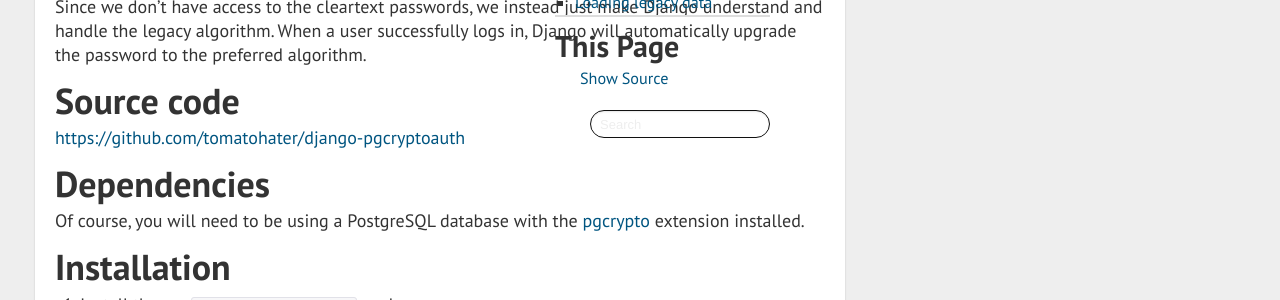
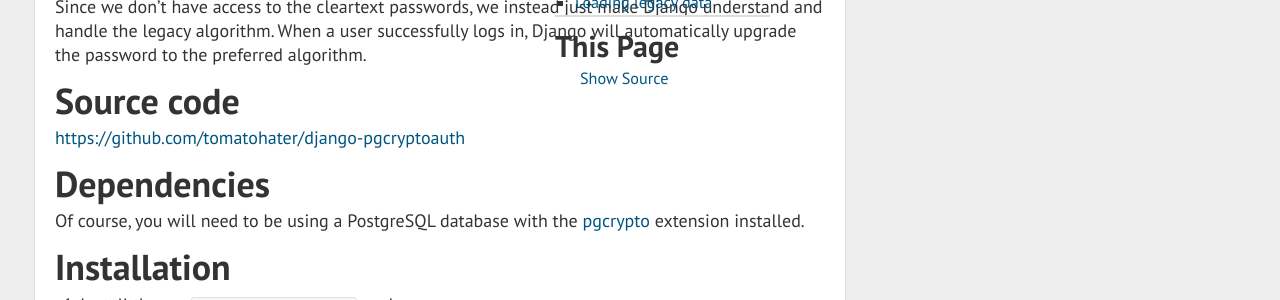
Before and after one commit to tomatohater/django-pgcryptoauth, a Sphinx documentation site: the page built from docs/index.rst, in a window 1280 px wide. Shown: the part 247-547 px from the top of the page. Built offline with Sphinx 7.4.7, drawn with Linux system fonts in a browser that asks for light colours; some web fonts are replaced.

Commit message:
Updated docs menu.

```diff
--- a/docs/conf.py
+++ b/docs/conf.py
@@ -30,7 +30,7 @@ import sys, os
 extensions = []
 
 # Add any paths that contain templates here, relative to this directory.
-templates_path = ['_templates']
+#templates_path = ['_templates']
 
 # The suffix of source filenames.
 source_suffix = '.rst'
@@ -104,8 +104,6 @@ html_theme_options = {
 	'show_okfn_logo': False,
 }
 
-
-
 # Theme options are theme-specific and customize the look and feel of a theme
 # further.  For a list of options available for each theme, see the
 # documentation.
@@ -133,7 +131,7 @@ html_theme_options = {
 # Add any paths that contain custom static files (such as style sheets) here,
 # relative to this directory. They are copied after the builtin static files,
 # so a file named "default.css" will overwrite the builtin "default.css".
-html_static_path = ['_static']
+#html_static_path = ['_static']
 
 # If not '', a 'Last updated on:' timestamp is inserted at every page bottom,
 # using the given strftime format.
@@ -144,7 +142,9 @@ html_static_path = ['_static']
 #html_use_smartypants = True
 
 # Custom sidebar templates, maps document names to template names.
-#html_sidebars = {}
+html_sidebars = {
+	'**': ['localtoc.html', 'relations.html', 'sourcelink.html'],
+}
 
 # Additional templates that should be rendered to pages, maps page names to
 # template names.
```
